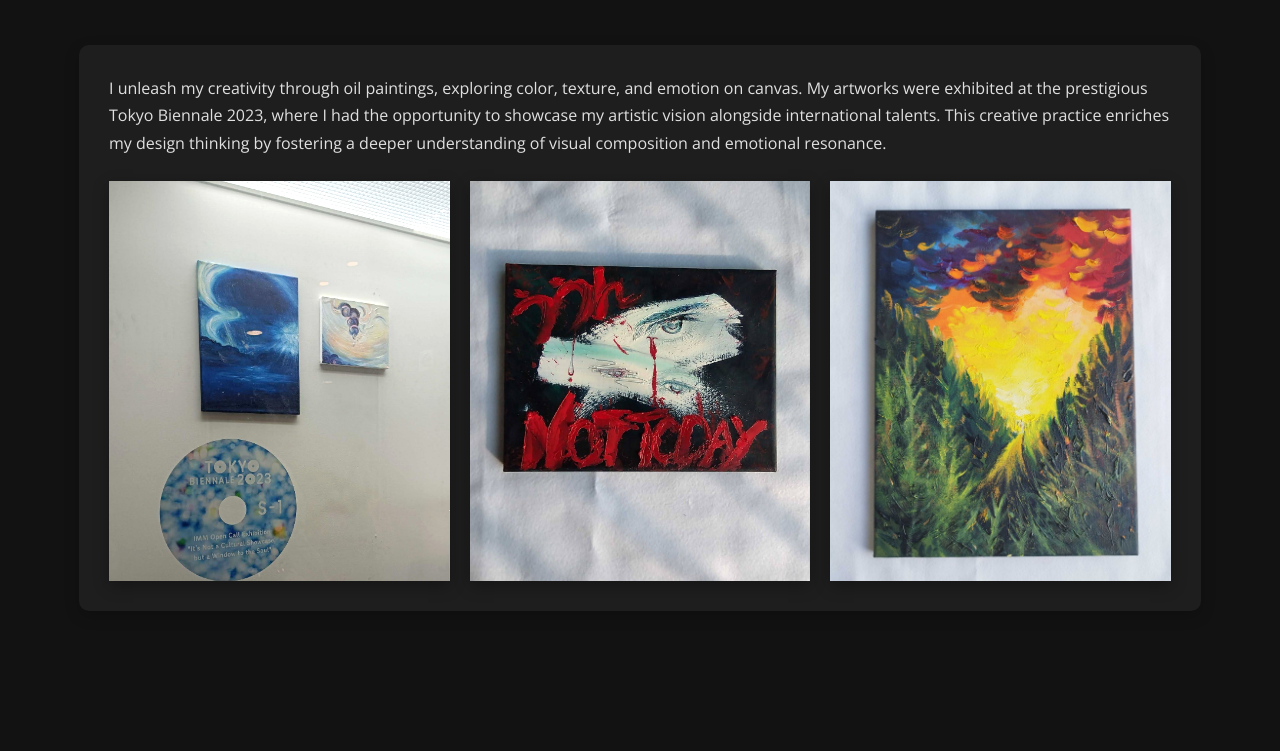
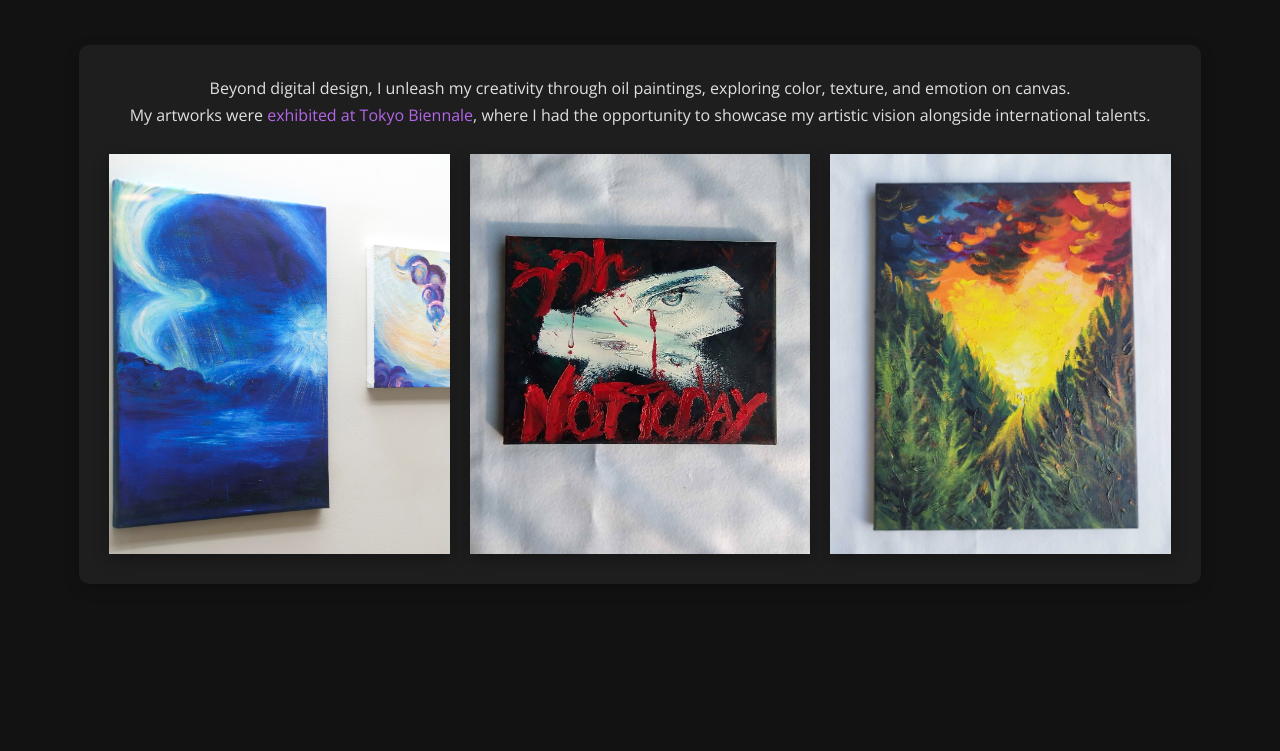
Before and after one commit to lengshenghui/portfolio, a plain HTML site: page index.html in a window 1280 px wide. Shown: the part 4616-5367 px from the top of the page. Drawn offline with nearby package versions, Linux system fonts and the light colour scheme.

Commit message:
Updated exhibition URL

```diff
--- a/index.html
+++ b/index.html
@@ -4,7 +4,7 @@
 <head>
     <meta charset="UTF-8">
     <meta name="viewport" content="width=device-width, initial-scale=1.0">
-    <title>Leng Sheng Hui | Senior Designer</title>
+    <title>Leng Sheng Hui | UI/UX Designer</title>
     <link rel="stylesheet" href="styles.css">
     <link rel="preconnect" href="https://fonts.googleapis.com">
     <link rel="preconnect" href="https://fonts.gstatic.com" crossorigin>
@@ -303,14 +303,14 @@
             <h2 class="section-title">Design Beyond Screens</h2>
             <div class="beyond-work-content">
                 <div class="hobby-category">
-                    <p>I unleash my creativity through oil paintings, exploring color, texture, and emotion on canvas.
-                        My artworks were exhibited at the prestigious Tokyo Biennale 2023, where I had the opportunity
-                        to showcase my artistic vision alongside international talents. This creative practice enriches
-                        my design thinking by fostering a deeper understanding of visual composition and emotional
-                        resonance.</p>
+                     <p>Beyond digital design, I unleash my creativity through oil paintings, exploring color, texture, and emotion on canvas.
+                        <br>
+                        My artworks were
+                        <a href="https://immigration-museum-tokyo.com/portfolio-items/086leng/" target="_blank" rel="noopener noreferrer">exhibited at Tokyo Biennale</a>,
+                        where I had the opportunity to showcase my artistic vision alongside international talents. </p>
                     <div class="hobby-gallery">
                         <div class="hobby-image exhibition-image">
-                            <img src="image/Beyond work 1.jpeg" alt="Tokyo Biennale 2023 Exhibition">
+                            <img src="image/Beyond work 1.jpg" alt="Tokyo Biennale 2023 Exhibition">
                         </div>
                         <div class="hobby-image">
                             <img src="image/Beyond work 2.jpeg" alt="Oil Painting - The Way Home">
--- a/script.js
+++ b/script.js
@@ -9,7 +9,7 @@ document.addEventListener('DOMContentLoaded', function () {
 
     // The password hash for accessing the portfolio section
     // Using SHA-256 hash of the password instead of storing it directly
-    const correctPasswordHash = "e96ca3dc8e03f19141e6bd1b43d2bfc0f0b79d66c5337bf5b24ff428b2426f5e"; // Hash of your actual password
+    const correctPasswordHash = "d2ad2cc338783d07af4fcc60aa21a560d81a574670e2f67f5a6adb9b78503766"; // Hash of your actual password
 
     // Check if user has already entered the correct password in this session
     if (sessionStorage.getItem('portfolioPasswordEntered') === 'true') {
--- a/styles.css
+++ b/styles.css
@@ -462,6 +462,7 @@ nav ul li a:hover::after {
 .hobby-category p {
     line-height: 1.7;
     margin-bottom: 1.5rem;
+    text-align: center;
 }
 
 .hobby-gallery {
```
Also changed, not shown: image/Beyond work 1.jpg (added).
